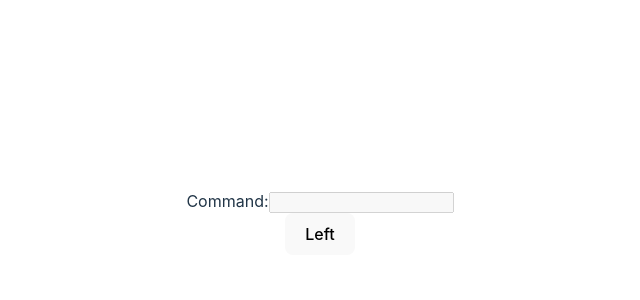
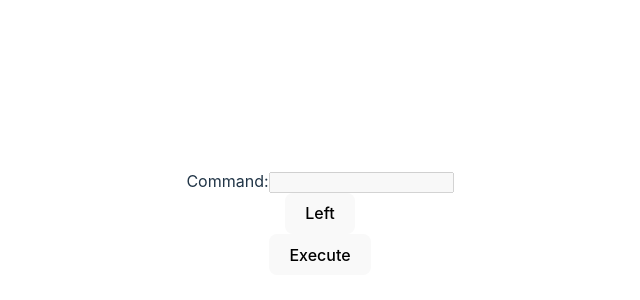
Before and after one commit to Jamie-Wallace/react-learning, a React (Vite) app in the folder mars-rover-ts-3/: page / in a window 1280 px wide. Shown: the part 178-478 px from the top of the page, without its empty margins (320-960 px from the left). Built offline with nearby package versions, Linux system fonts and the light colour scheme.

Commit message:
Add tests to send execute

```diff
--- a/mars-rover-ts-3/src/App.tsx
+++ b/mars-rover-ts-3/src/App.tsx
@@ -1,11 +1,18 @@
 import { useState } from "react";
 import "./App.css";
+import { MarsRoverController } from "./MarsRoverController";
 
 function App() {
   const [command, setCommand] = useState("");
+  const controller = new MarsRoverController();
 
   function turnLeft(): void {
     setCommand(command + "L");
+  }
+
+  function executeCommand(): void {
+    controller.execute(command);
+    setCommand("");
   }
 
   return (
@@ -21,6 +28,11 @@ function App() {
           Left
         </button>
       </div>
+      <div>
+        <button className="btn w-full" onClick={executeCommand}>
+          Execute
+        </button>
+      </div>
     </div>
   );
 }
--- /dev/null
+++ b/mars-rover-ts-3/src/MarsRoverController.ts
@@ -0,0 +1,3 @@
+export class MarsRoverController {
+  execute(command: string) {}
+}
```
Also changed, not shown: 1 other file (tests, documents, lock files or other folders).
